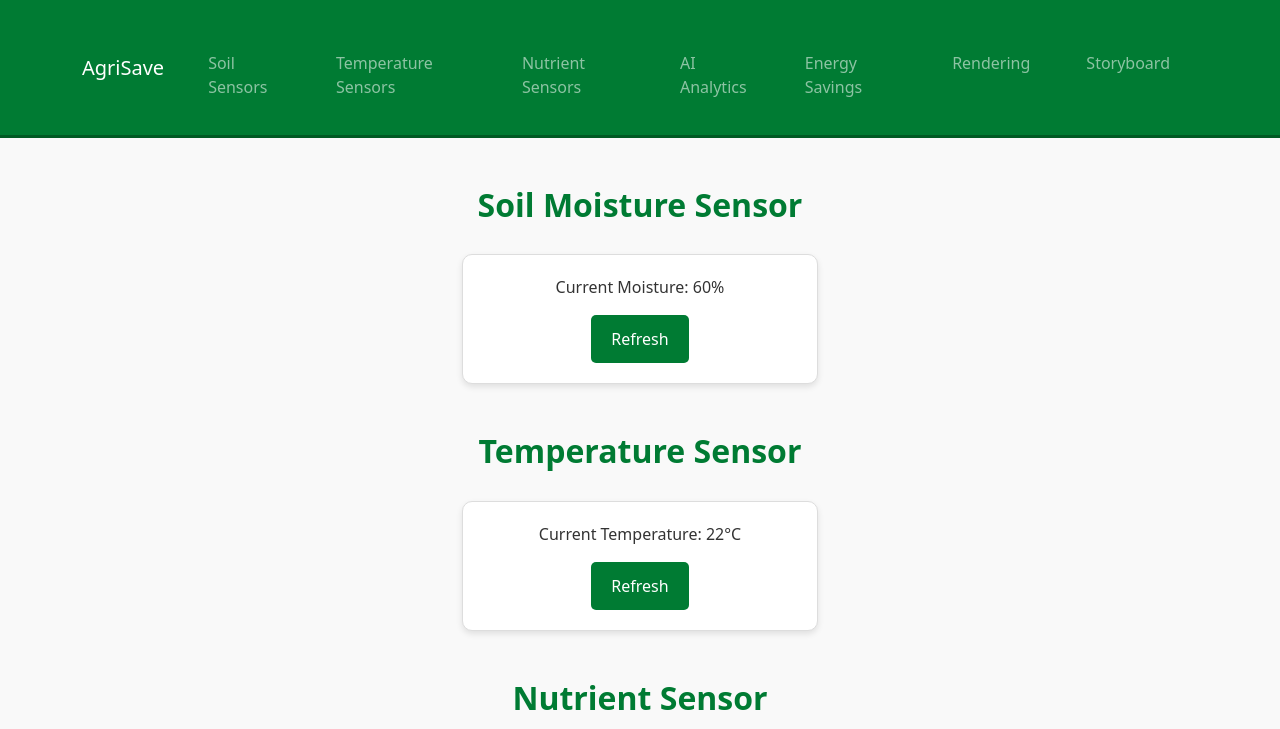
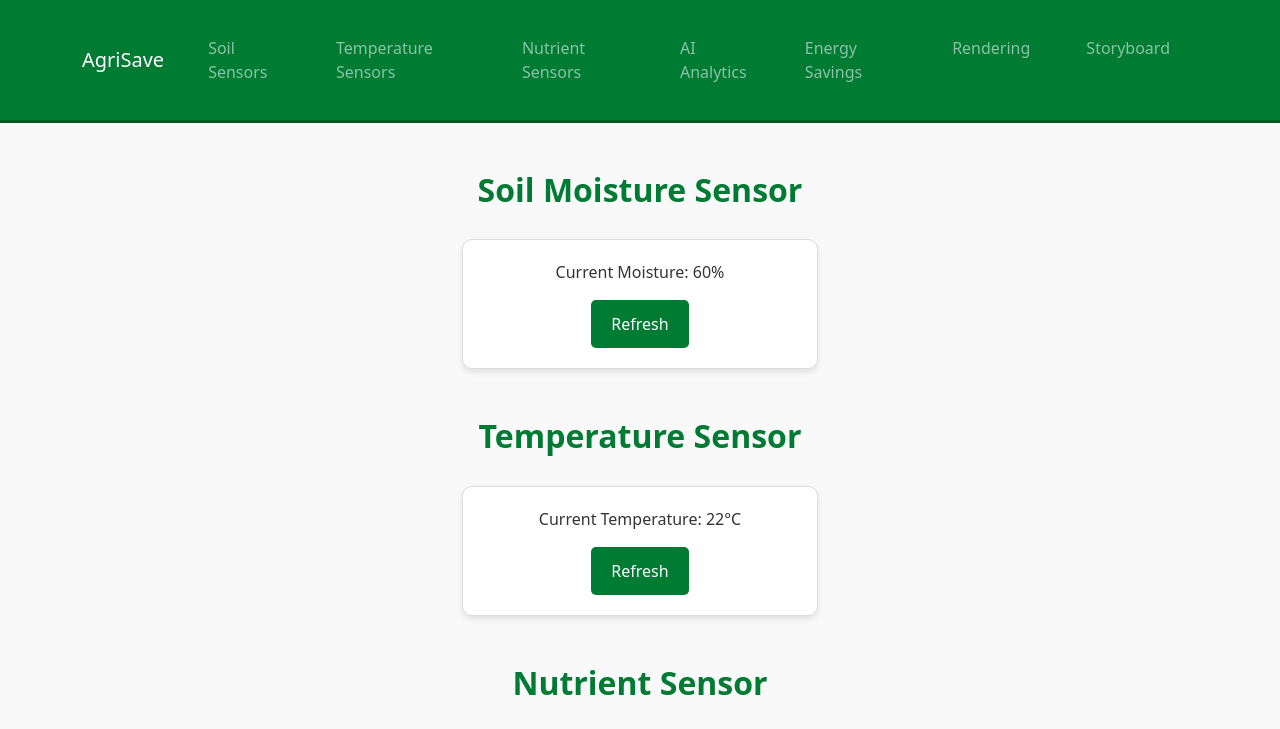
Before and after one commit to jomarthomas/agriSave, a plain HTML site: page index.html in a window 1280 px wide. Shown: the top 729 px of the page. Drawn offline with nearby package versions, Linux system fonts and the light colour scheme.

Commit message:
Update index.html
Updated the nav items margin

```diff
--- a/index.html
+++ b/index.html
@@ -133,7 +133,7 @@
                 <span class="navbar-toggler-icon"></span>
             </button>
             <div class="collapse navbar-collapse" id="navbarNav">
-                <ul class="navbar-nav ms-auto">
+                <ul class="navbar-nav ms-auto" style="margin:0;">
                     <li class="nav-item"><a class="nav-link" href="#soilsensors">Soil Sensors</a></li>
                     <li class="nav-item"><a class="nav-link" href="#temperature">Temperature Sensors</a></li>
                     <li class="nav-item"><a class="nav-link" href="#nutrients">Nutrient Sensors</a></li>
```
